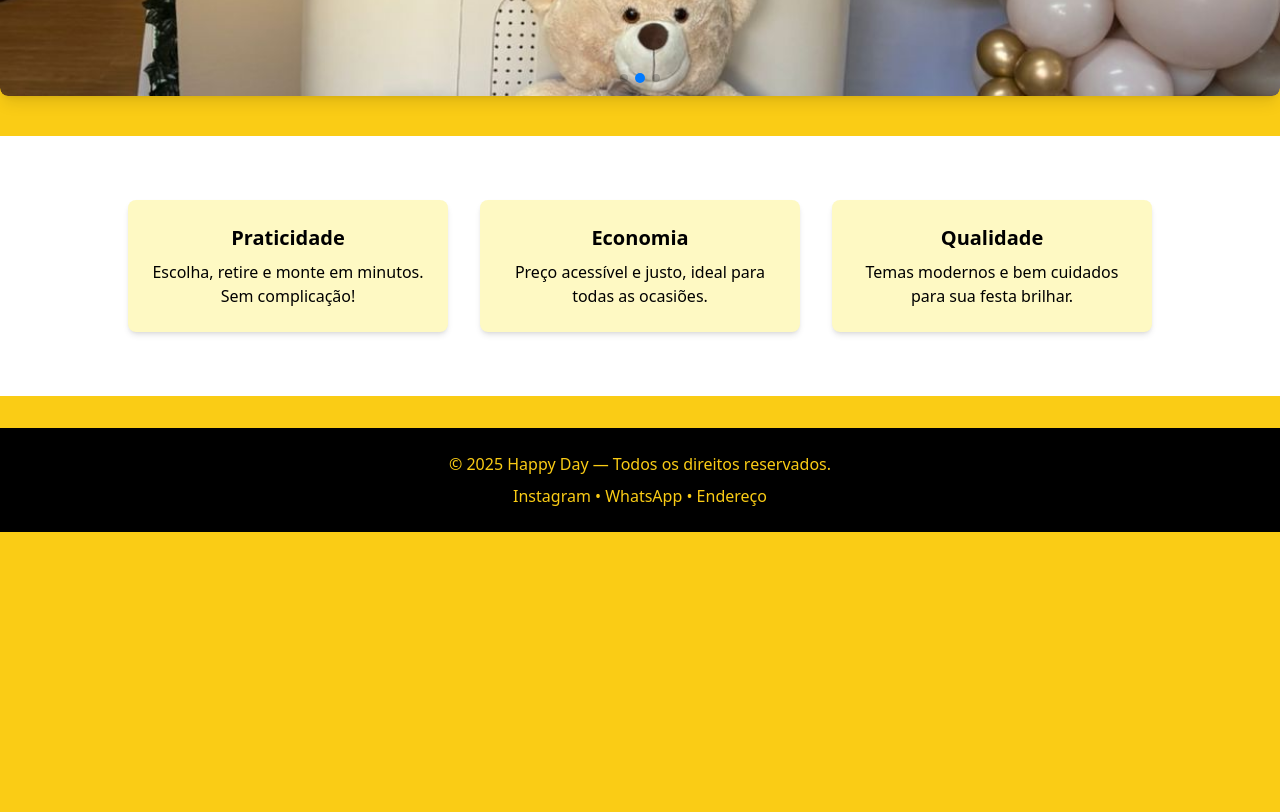
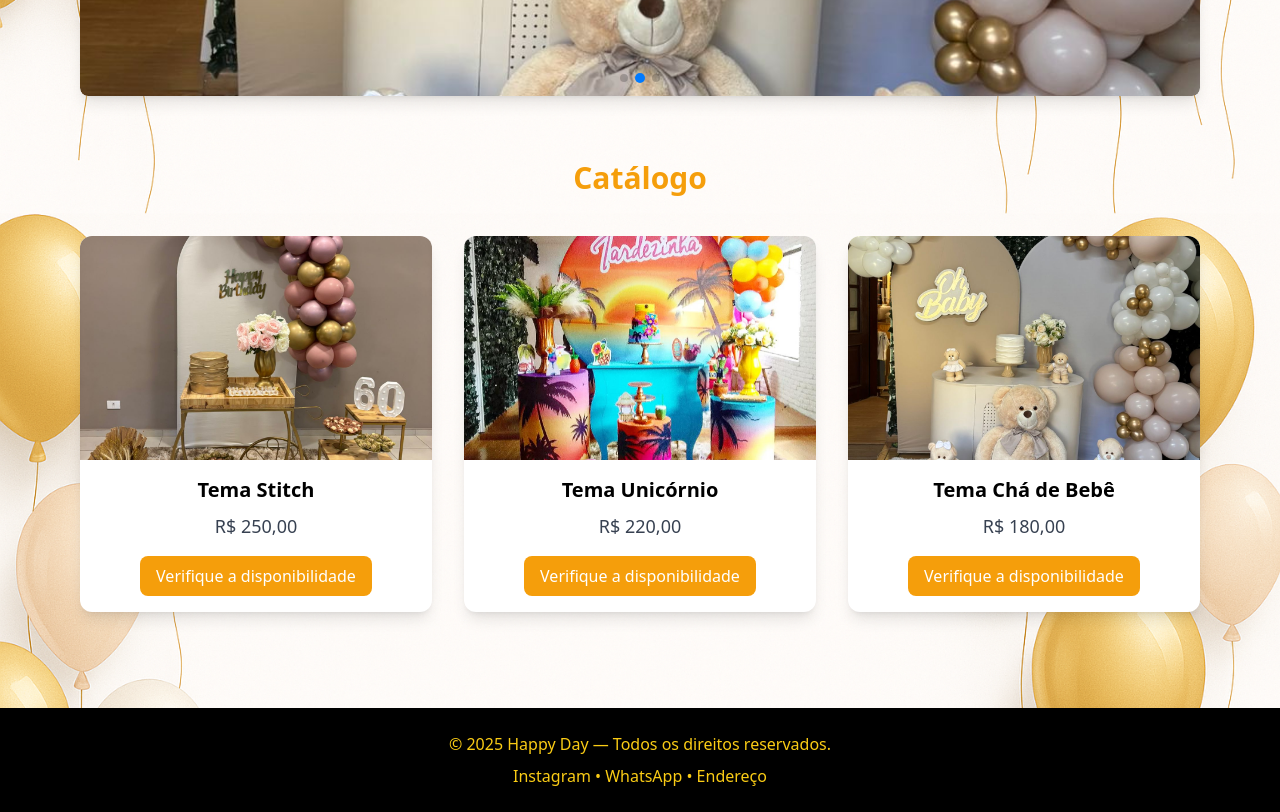
Before and after one commit to raphaelgarcia7/happy-day-web, a Next.js app: page / in a window 1280 px wide. Shown: the part 640-1452 px from the top of the page. Before the commit the page ends 1172 px from the top, so only its background shows below. Built offline with nearby package versions, Linux system fonts and the light colour scheme.

Commit message:
feat: adiciona catálogo na página principal

```diff
--- a/src/app/globals.css
+++ b/src/app/globals.css
@@ -5,7 +5,3 @@
 @tailwind base;
 @tailwind components;
 @tailwind utilities;
-
-body {
-  @apply bg-yellow-400 text-black;
-}
--- a/src/app/layout.tsx
+++ b/src/app/layout.tsx
@@ -2,6 +2,7 @@ import type { Metadata } from "next";
 import "./globals.css";
 import Header from "../components/Header";
 import Footer from "../components/Footer";
+import Main from "../components/Main";
 
 export const metadata: Metadata = {
   title: "Happy Day — Catálogo de Temas",
@@ -14,15 +15,10 @@ export default function RootLayout({
   children: React.ReactNode;
 }) {
   return (
-    <html lang="pt-BR">
-      <body className="bg-yellow-400 text-black min-h-screen flex flex-col">
-        {/* Header fixo */}
+    <html lang="pt-BR" className="h-full">
+      <body className="text-black min-h-screen flex flex-col bg-[url('/background_baloes.png')] bg-no-repeat bg-cover bg-center bg-fixed">
         <Header />
-
-        {/* Main cresce para ocupar espaço entre Header e Footer */}
-        <main className="pt-24 flex-1">{children}</main>
-
-        {/* Footer sempre no final */}
+        <Main>{children}</Main>
         <Footer />
       </body>
     </html>
--- a/src/app/page.tsx
+++ b/src/app/page.tsx
@@ -2,27 +2,8 @@ import Carousel from "@/components/Carousel";
 
 export default function HomePage() {
   return (
-    <main>
-      {/* Hero substituído pelo Carrossel */}
+    <>
       <Carousel />
-
-      {/* Benefícios */}
-      <section className="bg-white text-black py-16 px-6">
-        <div className="max-w-5xl mx-auto grid md:grid-cols-3 gap-8 text-center">
-          <div className="p-6 shadow-md rounded-lg bg-yellow-100">
-            <h2 className="text-xl font-bold mb-2">Praticidade</h2>
-            <p>Escolha, retire e monte em minutos. Sem complicação!</p>
-          </div>
-          <div className="p-6 shadow-md rounded-lg bg-yellow-100">
-            <h2 className="text-xl font-bold mb-2">Economia</h2>
-            <p>Preço acessível e justo, ideal para todas as ocasiões.</p>
-          </div>
-          <div className="p-6 shadow-md rounded-lg bg-yellow-100">
-            <h2 className="text-xl font-bold mb-2">Qualidade</h2>
-            <p>Temas modernos e bem cuidados para sua festa brilhar.</p>
-          </div>
-        </div>
-      </section>
-    </main>
+    </>
   );
 }
--- /dev/null
+++ b/src/components/Main.tsx
@@ -0,0 +1,72 @@
+"use client";
+
+import Image from "next/image";
+
+interface CatalogItem {
+  id: number;
+  title: string;
+  price: string;
+  image: string;
+}
+
+const items: CatalogItem[] = [
+  {
+    id: 1,
+    title: "Tema Stitch",
+    price: "R$ 250,00",
+    image: "/temas/60anos.jpg",
+  },
+  {
+    id: 2,
+    title: "Tema Unicórnio",
+    price: "R$ 220,00",
+    image: "/temas/tardezinha.jpg",
+  },
+  {
+    id: 3,
+    title: "Tema Chá de Bebê",
+    price: "R$ 180,00",
+    image: "/temas/cha_de_bebe.jpg",
+  },
+];
+
+export default function Main({ children }: { children?: React.ReactNode }) {
+  return (
+    <main className="pt-24 flex-1 px-6 md:px-12 lg:px-20">
+      {children}
+
+      {/* Catálogo */}
+      <section className="my-16">
+        <h2 className="text-3xl font-bold text-center text-amber-500 mb-10">
+          Catálogo
+        </h2>
+
+        <div className="grid grid-cols-1 sm:grid-cols-2 lg:grid-cols-3 gap-8">
+          {items.map((item) => (
+            <div
+              key={item.id}
+              className="bg-white rounded-xl shadow-lg overflow-hidden"
+            >
+              <div className="relative w-full h-56">
+                <Image
+                  src={item.image}
+                  alt={item.title}
+                  fill
+                  className="object-cover"
+                />
+              </div>
+
+              <div className="p-4 flex flex-col items-center">
+                <h3 className="text-xl font-semibold mb-2">{item.title}</h3>
+                <p className="text-lg text-gray-700 mb-4">{item.price}</p>
+                <button className="bg-amber-500 text-white px-4 py-2 rounded-lg hover:bg-amber-600 transition">
+                  Verifique a disponibilidade
+                </button>
+              </div>
+            </div>
+          ))}
+        </div>
+      </section>
+    </main>
+  );
+}
```
Also changed, not shown: public/background_baloes.png (added).
